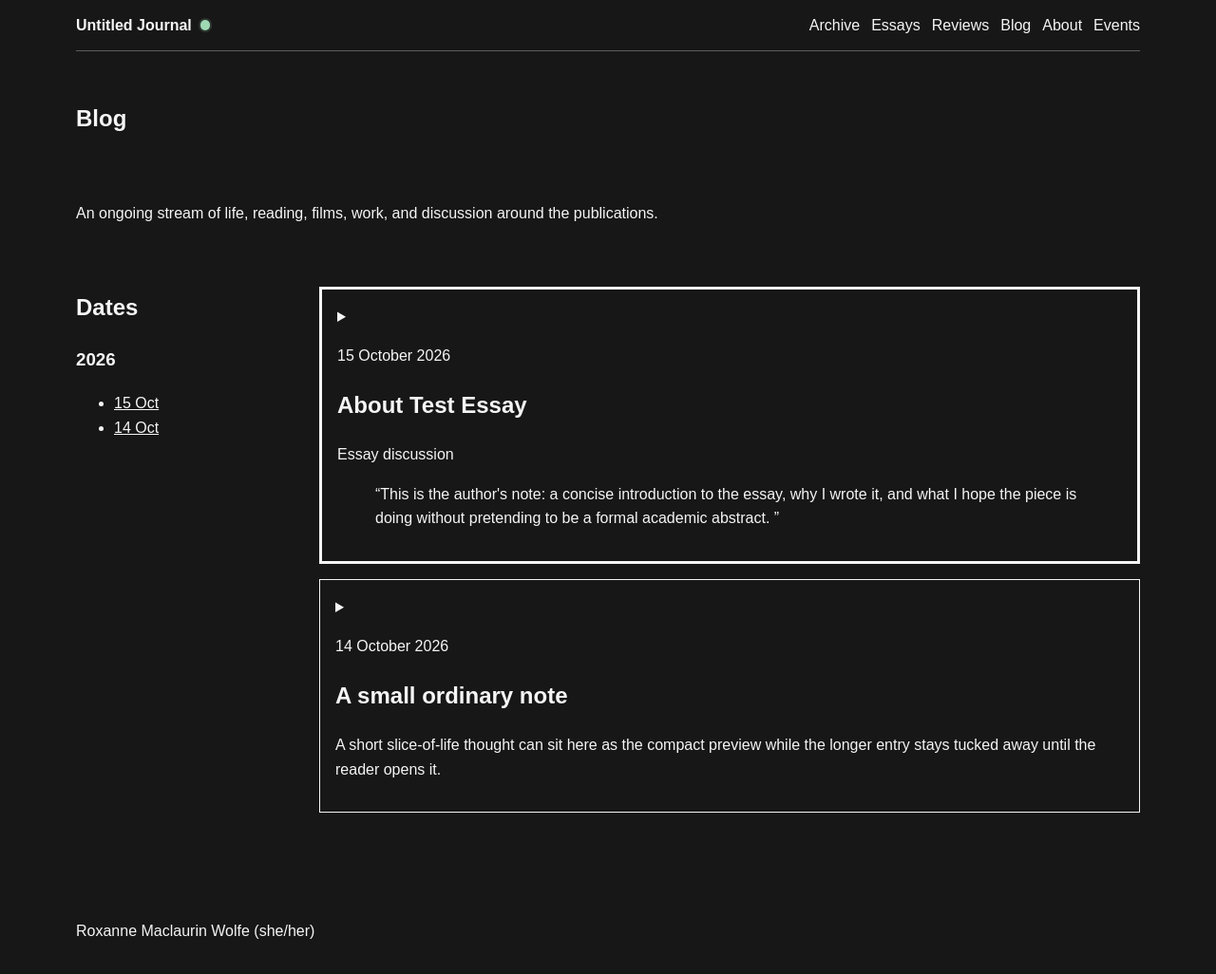
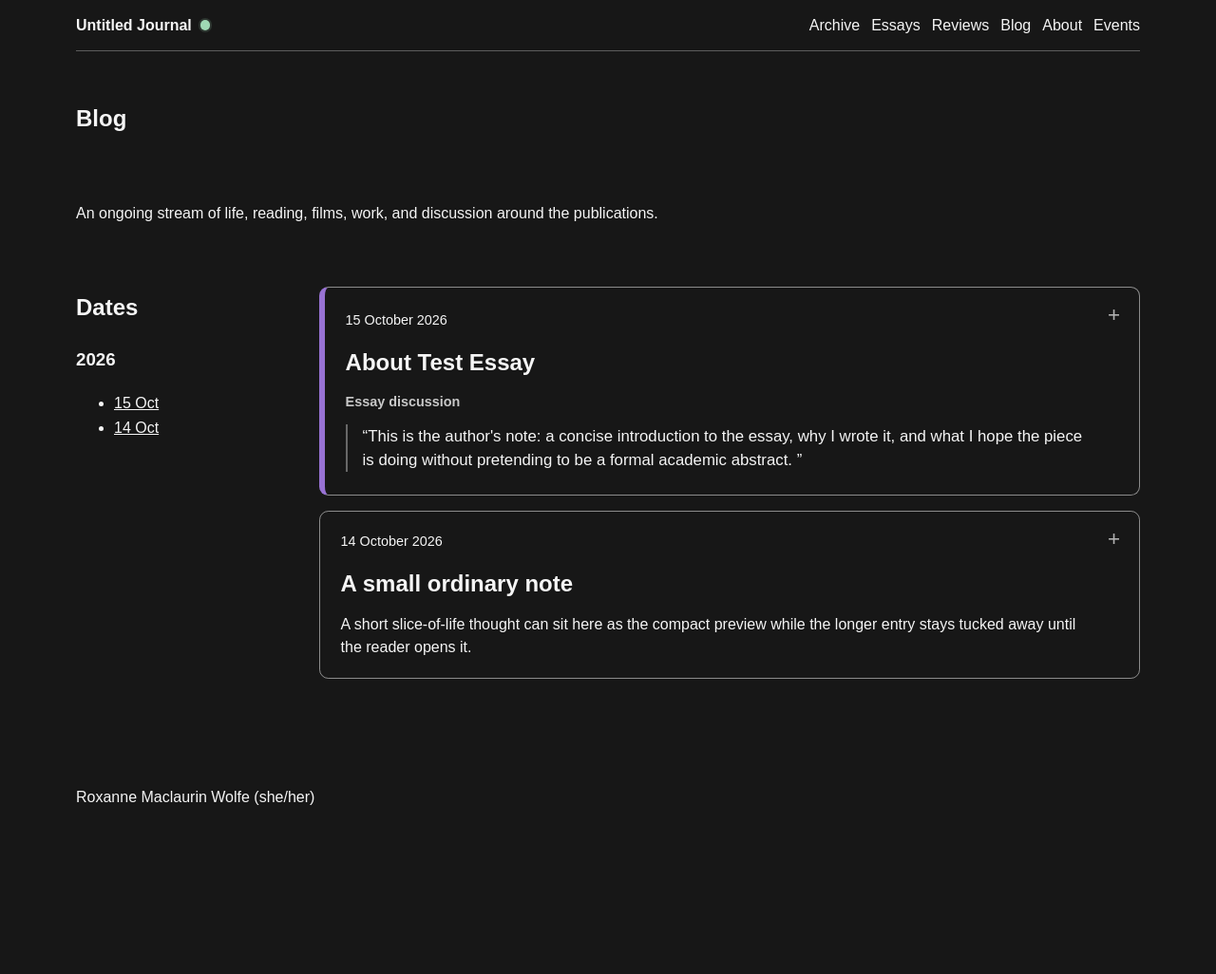
Before and after one commit to roxannewolfe/roxannewolfe.github.io, a Jekyll site: the page built from blog/index.html, in a window 1280 px wide. Shown: the whole page at 95% size. Built offline with Jekyll 4.4.1, drawn with Linux system fonts in a browser that asks for light colours; after the commit the page ends 900 px from its top, so only the background shows below that.

Commit message:
Style expandable blog card stream

```diff
--- a/assets/css/site.css
+++ b/assets/css/site.css
@@ -344,8 +344,130 @@
   top: 1rem;
 }
 
+.blog-stream {
+  min-width: 0;
+}
+
+.blog-entry {
+  box-sizing: border-box;
+  padding: 0;
+  overflow: hidden;
+  border-color: rgba(255, 255, 255, 0.5);
+  border-radius: 0.6rem;
+  transition: transform 150ms ease, border-color 150ms ease, box-shadow 150ms ease;
+}
+
+.blog-entry:not([open]):hover {
+  transform: translateY(-2px) scale(1.008);
+  border-color: rgba(255, 255, 255, 0.85);
+  box-shadow: 0 0.45rem 1.2rem rgba(0, 0, 0, 0.18);
+}
+
 .blog-entry--publication-note {
-  border-width: 3px;
+  border-left: 0.42rem solid rgba(167, 125, 232, 0.9);
+}
+
+.blog-entry-summary {
+  position: relative;
+  box-sizing: border-box;
+  display: block;
+  min-height: 9rem;
+  padding: 1.25rem 3.2rem 1.25rem 1.35rem;
+  cursor: pointer;
+  list-style: none;
+}
+
+.blog-entry--publication-note .blog-entry-summary {
+  min-height: 11rem;
+  padding-top: 1.45rem;
+  padding-bottom: 1.45rem;
+}
+
+.blog-entry-summary::-webkit-details-marker {
+  display: none;
+}
+
+.blog-entry-summary::marker {
+  content: "";
+}
+
+.blog-entry-summary::after {
+  content: "+";
+  position: absolute;
+  top: 1.15rem;
+  right: 1.25rem;
+  font-size: 1.4rem;
+  line-height: 1;
+  opacity: 0.7;
+}
+
+.blog-entry[open] > .blog-entry-summary::after {
+  content: "–";
+}
+
+.blog-entry-summary:focus-visible {
+  outline: 2px solid currentColor;
+  outline-offset: -3px;
+}
+
+.blog-entry-summary-inner > :first-child {
+  margin-top: 0;
+}
+
+.blog-entry-summary-inner > :last-child {
+  margin-bottom: 0;
+}
+
+.blog-entry-date,
+.blog-entry-kind {
+  font-size: 0.9rem;
+}
+
+.blog-entry-kind {
+  margin: 0.35rem 0 0.75rem;
+  font-weight: 700;
+  opacity: 0.8;
+}
+
+.blog-entry-summary h2 {
+  margin: 0.45rem 0 0.65rem;
+}
+
+.blog-entry-preview {
+  margin: 0.75rem 0 0;
+  max-width: 52rem;
+  line-height: 1.5;
+}
+
+blockquote.blog-entry-preview {
+  padding-left: 1rem;
+  border-left: 2px solid rgba(255, 255, 255, 0.35);
+  font-size: 1.05rem;
+}
+
+.blog-entry-expanded {
+  padding: 1.3rem 1.4rem 1.5rem;
+  border-top: 1px solid rgba(255, 255, 255, 0.22);
+}
+
+.blog-entry-expanded > :first-child {
+  margin-top: 0;
+}
+
+.blog-entry-expanded > :last-child {
+  margin-bottom: 0;
+}
+
+.blog-entry-expanded img {
+  display: block;
+  max-width: 100%;
+  height: auto;
+  margin: 1.25rem 0;
+}
+
+.blog-entry-read-link {
+  margin-top: 1.5rem;
+  font-weight: 700;
 }
 
 .about-author {
@@ -387,6 +509,12 @@
 
   .blog-dates {
     position: static;
+    margin-bottom: 2rem;
+  }
+
+  .blog-entry-summary,
+  .blog-entry--publication-note .blog-entry-summary {
+    min-height: 0;
   }
 
   .publication-title {
```
